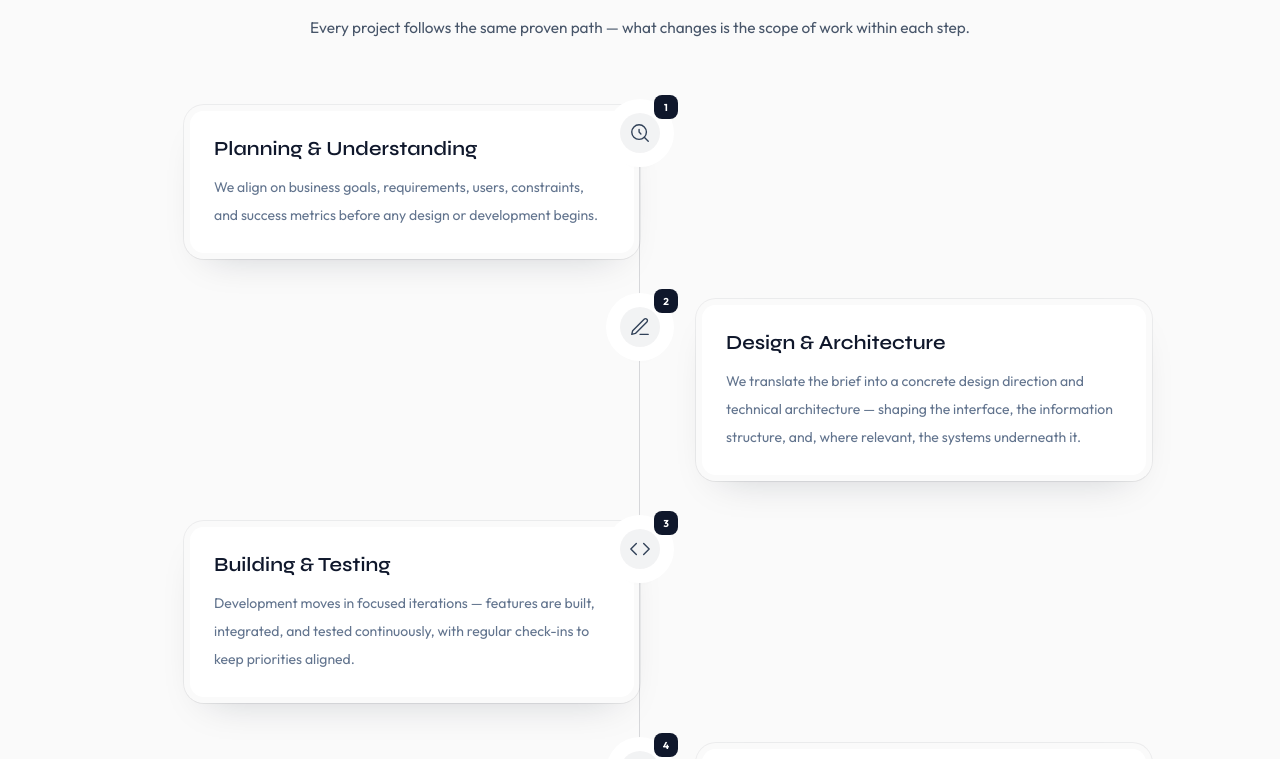
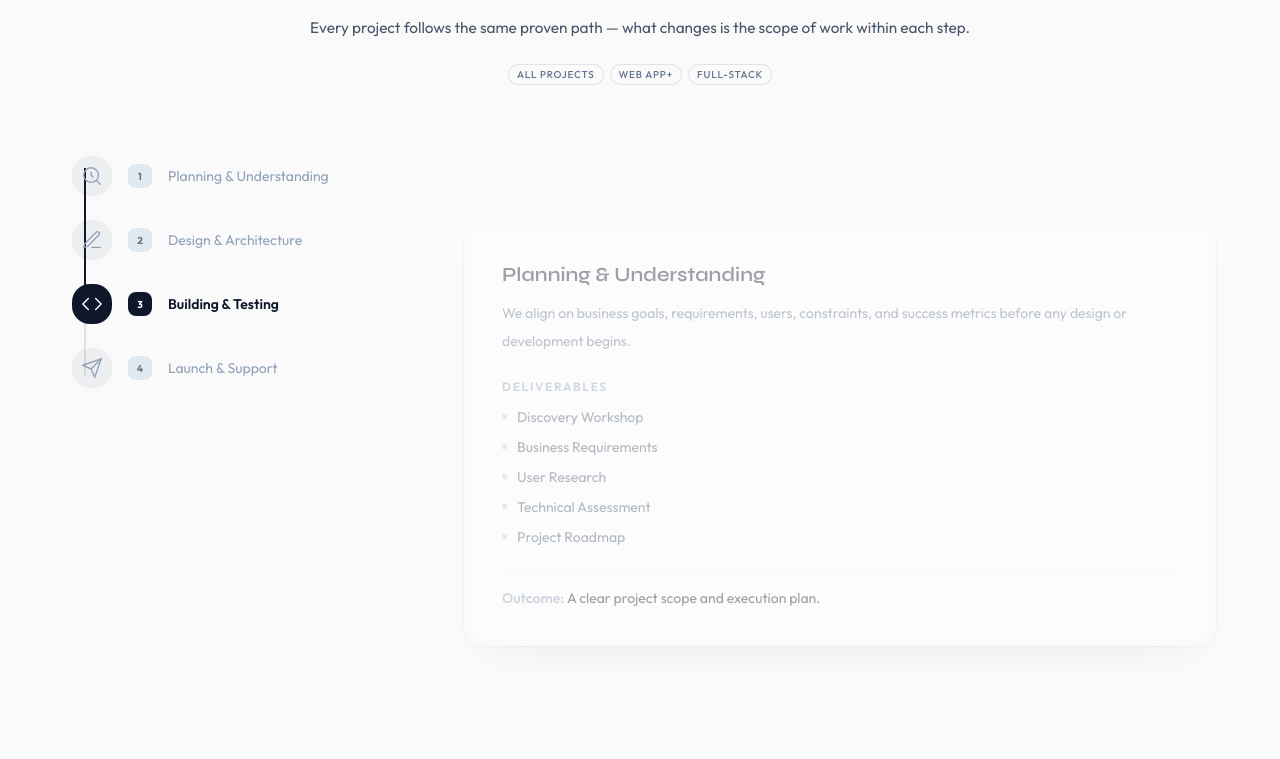
Before and after one commit to CodeGetItGR/CodeGetIt-Next, a Next.js app: page / in a window 1280 px wide. Shown: the part 6112-6871 px from the top of the page. Built offline with nearby package versions, Linux system fonts and the light colour scheme; no server answers.

Commit message:
Redesign Process section as scroll-driven two-column timeline + detail layout

```diff
--- a/src/components/landing/HowWeWorkSection.tsx
+++ b/src/components/landing/HowWeWorkSection.tsx
@@ -1,105 +1,86 @@
 'use client'
 
-import { motion, useInView } from 'framer-motion';
-import { useRef } from 'react';
+import { useEffect, useRef, useState } from 'react';
+import { motion, useInView, useReducedMotion, useScroll, useSpring } from 'framer-motion';
 import { useLocale } from '@/i18n/UseLocale';
 import { SectionHeading } from '@/components/landing/SectionHeading';
 import { Whisper } from './it';
-
-// Ultra-light Phosphor-style step icons
-function DiscoverIcon() {
-  return (
-    <svg xmlns="http://www.w3.org/2000/svg" width="22" height="22" viewBox="0 0 24 24" fill="none" stroke="currentColor" strokeWidth="1.5" strokeLinecap="round" strokeLinejoin="round">
-      <circle cx="11" cy="11" r="8" />
-      <path d="m21 21-4.35-4.35" />
-      <path d="M11 8v3l2 2" />
-    </svg>
-  );
-}
-function DesignIcon() {
-  return (
-    <svg xmlns="http://www.w3.org/2000/svg" width="22" height="22" viewBox="0 0 24 24" fill="none" stroke="currentColor" strokeWidth="1.5" strokeLinecap="round" strokeLinejoin="round">
-      <path d="M12 20h9" />
-      <path d="M16.5 3.5a2.121 2.121 0 0 1 3 3L7 19l-4 1 1-4L16.5 3.5z" />
-    </svg>
-  );
-}
-function BuildIcon() {
-  return (
-    <svg xmlns="http://www.w3.org/2000/svg" width="22" height="22" viewBox="0 0 24 24" fill="none" stroke="currentColor" strokeWidth="1.5" strokeLinecap="round" strokeLinejoin="round">
-      <polyline points="16 18 22 12 16 6" />
-      <polyline points="8 6 2 12 8 18" />
-    </svg>
-  );
-}
-function LaunchIcon() {
-  return (
-    <svg xmlns="http://www.w3.org/2000/svg" width="22" height="22" viewBox="0 0 24 24" fill="none" stroke="currentColor" strokeWidth="1.5" strokeLinecap="round" strokeLinejoin="round">
-      <path d="M22 2L11 13" />
-      <path d="M22 2 15 22 11 13 2 9l20-7z" />
-    </svg>
-  );
-}
-
-const stepIcons = [DiscoverIcon, DesignIcon, BuildIcon, LaunchIcon];
+import { ProcessStepContent, ProcessTimeline, ProjectTypeBadge } from './process';
 
 export function HowWeWorkSection() {
     const ref      = useRef(null);
     const isInView = useInView(ref, { once: true, margin: '-80px' });
     const { t }    = useLocale();
     const process  = t.landing.process;
+    const reduced  = useReducedMotion();
+
+    const sectionRef = useRef<HTMLDivElement>(null);
+    const { scrollYProgress } = useScroll({ target: sectionRef, offset: ['start start', 'end end'] });
+    const springProgress = useSpring(scrollYProgress, { stiffness: 300, damping: 40 });
+    const fillProgress = reduced ? scrollYProgress : springProgress;
+
+    const [activeIndex, setActiveIndex] = useState(0);
+    const contentRefs = useRef<(HTMLDivElement | null)[]>([]);
+
+    useEffect(() => {
+        const compute = (p: number) => {
+            const next = Math.min(process.steps.length - 1, Math.max(0, Math.floor(p * process.steps.length)));
+            setActiveIndex(next);
+        };
+        compute(scrollYProgress.get());
+        return scrollYProgress.on('change', compute);
+    }, [scrollYProgress, process.steps.length]);
+
+    const handleStepClick = (index: number) => {
+        contentRefs.current[index]?.scrollIntoView({ behavior: 'smooth', block: 'start' });
+    };
 
     return (
         <section ref={ref} id="process" className="px-6 py-28">
-            <div className="mx-auto max-w-5xl">
-                <SectionHeading eyebrow={process.eyebrow} title={process.title} description={process.description} />
+            <div className="mx-auto max-w-6xl">
+                <motion.div
+                    initial={{ opacity: 0, y: 20 }}
+                    animate={isInView ? { opacity: 1, y: 0 } : {}}
+                    transition={{ duration: 0.6, delay: 0.1, ease: [0.32, 0.72, 0, 1] }}
+                >
+                    <SectionHeading eyebrow={process.eyebrow} title={process.title} description={process.description} />
+                </motion.div>
 
-                {/* Vertical timeline */}
-                <div className="relative mt-16">
-                    {/* Connector line — a plain ink hairline; a teal path that isn't It's would lie */}
-                    <div className="absolute left-[27px] top-8 bottom-8 w-px bg-slate-900/15 md:left-1/2 md:-translate-x-px" aria-hidden="true" />
+                {/* Badge legend — same component as the inline deliverable badges, so hovering here teaches their meaning */}
+                <div className="mt-6 flex flex-wrap items-center justify-center gap-2">
+                    <ProjectTypeBadge label={process.badges.allProjects.label} description={process.badges.allProjects.description} />
+                    <ProjectTypeBadge label={process.badges.webAppPlus.label} description={process.badges.webAppPlus.description} />
+                    <ProjectTypeBadge label={process.badges.fullStack.label} description={process.badges.fullStack.description} />
+                </div>
 
-                    <div className="flex flex-col gap-10">
-                        {process.steps.map((step, index) => {
-                            const Icon       = stepIcons[index] ?? stepIcons[0];
-                            const isEven     = index % 2 === 0;
+                <div ref={sectionRef} className="mt-16 lg:grid lg:grid-cols-12 lg:gap-12">
+                    {/* Left column: sticky step timeline. On mobile this sits in normal flow above the content stack. */}
+                    <div className="lg:sticky lg:top-28 lg:col-span-4 lg:self-start">
+                        <ProcessTimeline
+                            steps={process.steps}
+                            activeIndex={activeIndex}
+                            fillProgress={fillProgress}
+                            onStepClick={handleStepClick}
+                        />
+                    </div>
 
-                            return (
-                                <motion.div
-                                    key={step.title}
-                                    initial={{ opacity: 0, y: 20 }}
-                                    animate={isInView ? { opacity: 1, y: 0 } : {}}
-                                    transition={{ duration: 0.6, delay: index * 0.12, ease: [0.32, 0.72, 0, 1] }}
-                                    className={`relative flex items-start gap-6 md:gap-0 ${isEven ? 'md:flex-row' : 'md:flex-row-reverse'}`}
-                                >
-                                    {/* Step node — centered on the line at md */}
-                                    <div className="relative z-10 flex-shrink-0 md:absolute md:left-1/2 md:-translate-x-1/2">
-                                        <div className="flex h-14 w-14 items-center justify-center rounded-full ring-[6px] ring-white bg-white soft-shadow">
-                                            <span className="flex h-10 w-10 items-center justify-center rounded-full bg-slate-900/[0.05] text-slate-700">
-                                                <Icon />
-                                            </span>
-                                        </div>
-                                        {/* Squared ink chip — a filled teal circle would impersonate It */}
-                                        <span className="absolute -top-2.5 -right-2.5 flex h-6 w-6 items-center justify-center rounded-md bg-slate-900 text-[10px] font-bold text-white">
-                                            {index + 1}
-                                        </span>
-                                    </div>
-
-                                    {/* Content card */}
-                                    <div className={`md:w-[calc(50%-3.5rem)] ${isEven ? 'md:pr-0 md:pl-0' : 'md:pr-0 md:pl-0'} pl-0 md:ml-auto ${isEven ? 'md:mr-auto md:ml-0' : 'md:ml-auto md:mr-0'} w-full`}>
-                                        <div className="rounded-[1.25rem] p-[6px] ring-1 ring-slate-900/[0.06] soft-shadow hover:soft-shadow-lg transition-shadow duration-300">
-                                            <div className="rounded-[calc(1.25rem-6px)] bg-white p-6 shadow-[inset_0_1px_1px_rgba(255,255,255,0.9)]">
-                                                <h3 className="font-display text-xl font-semibold text-slate-900">{step.title}</h3>
-                                                <p className="mt-2.5 text-sm leading-7 text-slate-500">{step.description}</p>
-                                            </div>
-                                        </div>
-                                    </div>
-
-                                    {/* Spacer for the other side on desktop */}
-                                    <div className="hidden md:block md:w-[calc(50%-3.5rem)]" />
-                                </motion.div>
-                            );
-                        })}
+                    {/* Right column: one detail block per step */}
+                    <div className="mt-12 flex flex-col gap-12 lg:col-span-8 lg:mt-0">
+                        {process.steps.map((step, index) => (
+                            <div
+                                key={step.title}
+                                ref={(el) => { contentRefs.current[index] = el; }}
+                                className="lg:flex lg:min-h-[70vh] lg:flex-col lg:justify-center"
+                            >
+                                <ProcessStepContent
+                                    step={step}
+                                    isActive={reduced ? true : index === activeIndex}
+                                    deliverablesLabel={process.deliverablesLabel}
+                                    outcomeLabel={process.outcomeLabel}
+                                    badges={process.badges}
+                                />
+                            </div>
+                        ))}
                     </div>
                 </div>
 
--- a/src/components/landing/process/ProcessTimeline.tsx
+++ b/src/components/landing/process/ProcessTimeline.tsx
@@ -2,7 +2,9 @@
 
 import { motion, useReducedMotion, useTransform, type MotionValue } from 'framer-motion';
 import { cn } from '@/lib/utils';
-import { stepIcons } from './icons';
+import { BuildIcon, DesignIcon, DiscoverIcon, LaunchIcon } from './icons';
+
+const stepIcons = [DiscoverIcon, DesignIcon, BuildIcon, LaunchIcon];
 
 interface ProcessTimelineProps {
     steps: { title: string }[];
--- a/src/components/landing/process/icons.tsx
+++ b/src/components/landing/process/icons.tsx
@@ -32,5 +32,3 @@ export function LaunchIcon() {
     </svg>
   );
 }
-
-export const stepIcons = [DiscoverIcon, DesignIcon, BuildIcon, LaunchIcon];
```
